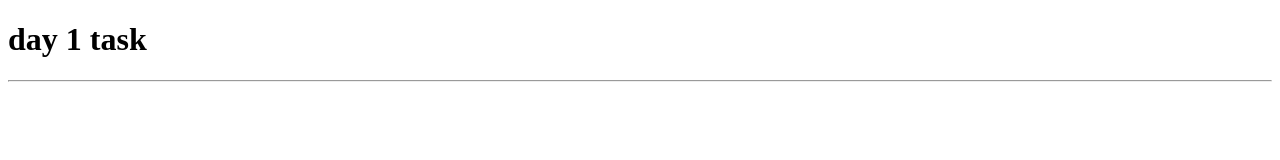
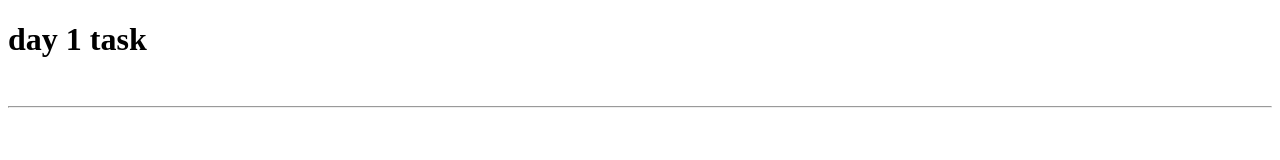
Before and after one commit to Anildeveloper2024/dailytasks, a plain HTML site: page day1.html in a window 1280 px wide. Drawn offline with Linux system fonts and the light colour scheme.

Commit message:
day1.html

```diff
--- a/day1.html
+++ b/day1.html
@@ -7,7 +7,7 @@
 </head>
 <body>
 
-    <h1>day 1 task</h1>
+    <h1>day 1 task</h1><br>
     <hr>
 
 </body>
```
